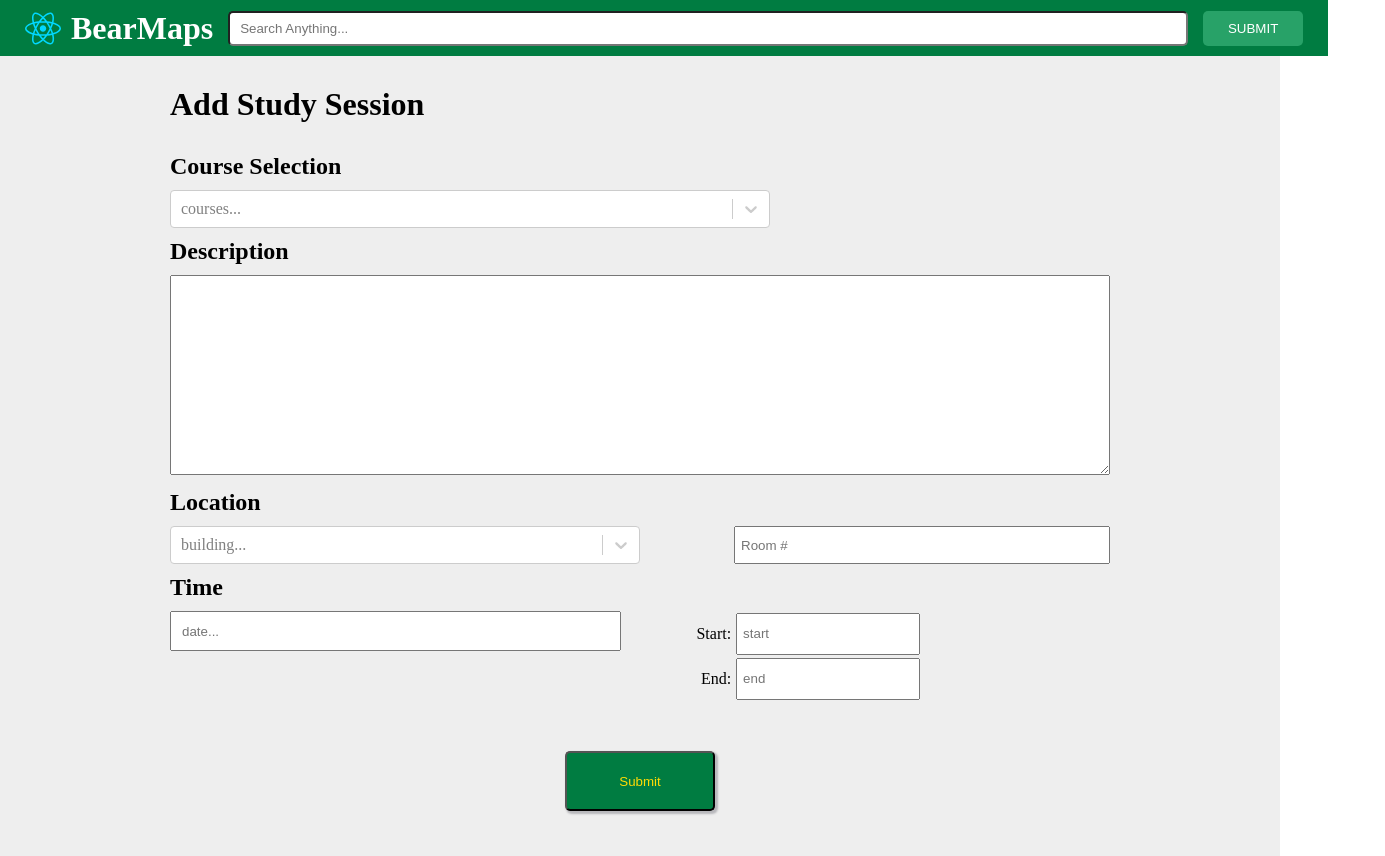
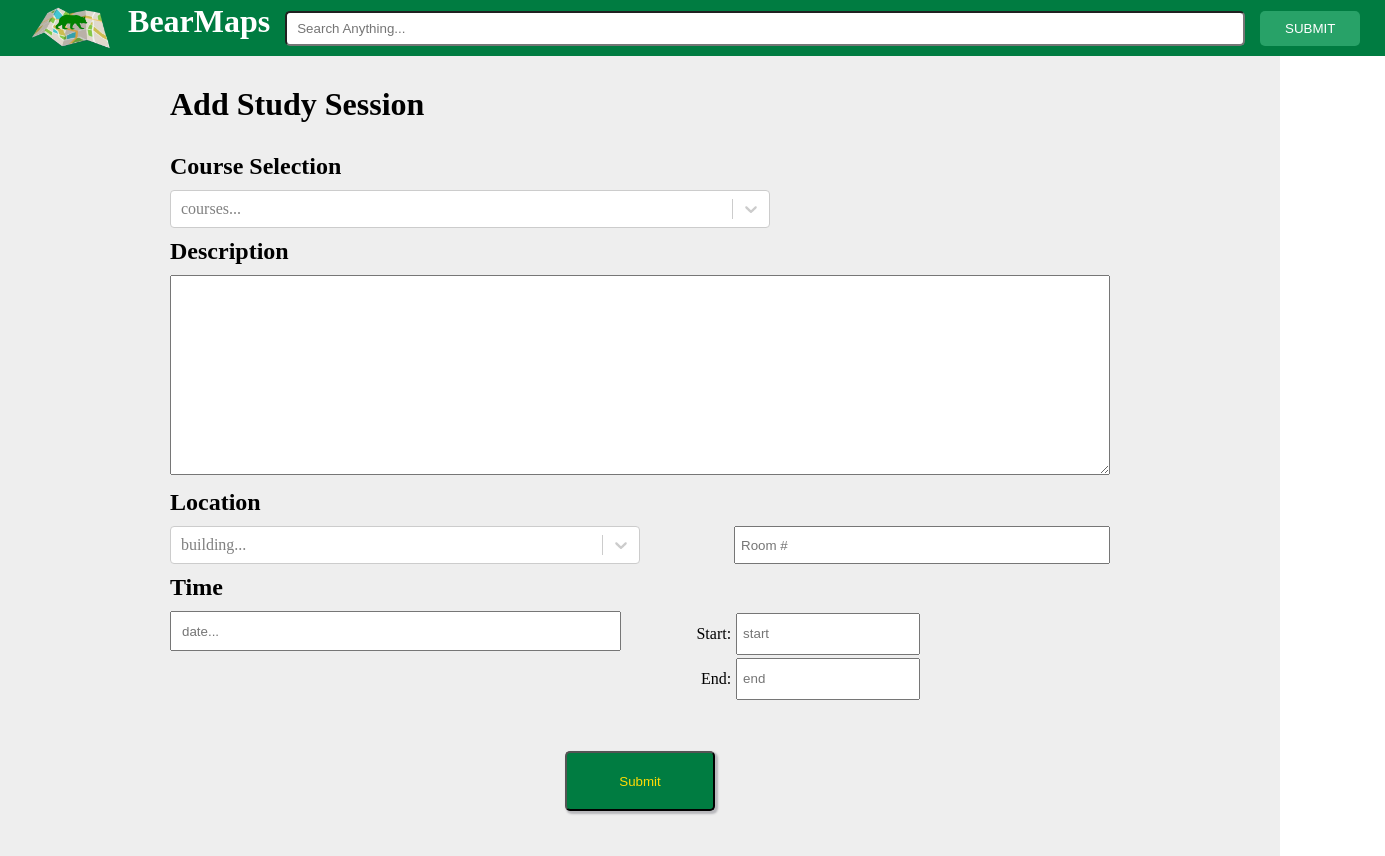
Before and after one commit to EJ-Lan/bear-maps, a React (Vite) app in the folder frontend/: page / in a window 1280 px wide. Shown: the whole page, 1385 px wide, since content can reach past the window. Built offline with nearby package versions, Linux system fonts and the light colour scheme.

Commit message:
Add bearmaps Logo

```diff
--- a/frontend/package.json
+++ b/frontend/package.json
@@ -10,6 +10,7 @@
     "plop": "plop"
   },
   "dependencies": {
+    "frontend": "file:",
     "react": "^18.2.0",
     "react-dom": "^18.2.0",
     "react-select": "^5.8.0"
@@ -23,6 +24,6 @@
     "eslint-plugin-react-hooks": "^4.6.0",
     "eslint-plugin-react-refresh": "^0.4.6",
     "plop": "^4.0.1",
-    "vite": "^5.2.0"
+    "vite": "^5.4.0"
   }
 }
--- a/frontend/src/components/Navbar.css
+++ b/frontend/src/components/Navbar.css
@@ -27,6 +27,8 @@
 
 .logo {
   padding: 5px;
+  height: 60px;
+  width: auto;
 }
 
 .title {
--- a/frontend/src/components/Navbar.jsx
+++ b/frontend/src/components/Navbar.jsx
@@ -1,4 +1,4 @@
-import reactLogo from "../assets/react.svg";
+import Logo from "../assets/bearmaps_logo.png";
 import "./Navbar.css";
 import { useState } from "react";
 function Navbar() {
@@ -8,7 +8,7 @@ function Navbar() {
   return (
     <div className="navbar-container">
       <div className="logo-container">
-        <img className="logo" src={reactLogo} alt="Maps" />
+        <img className="logo" src={Logo} alt="Maps" />
         <h1 className="title">BearMaps</h1>
       </div>
       <input
```
Also changed, not shown: frontend/src/assets/bearmaps_logo.png (added), 1 other file (tests, documents, lock files or other folders).
